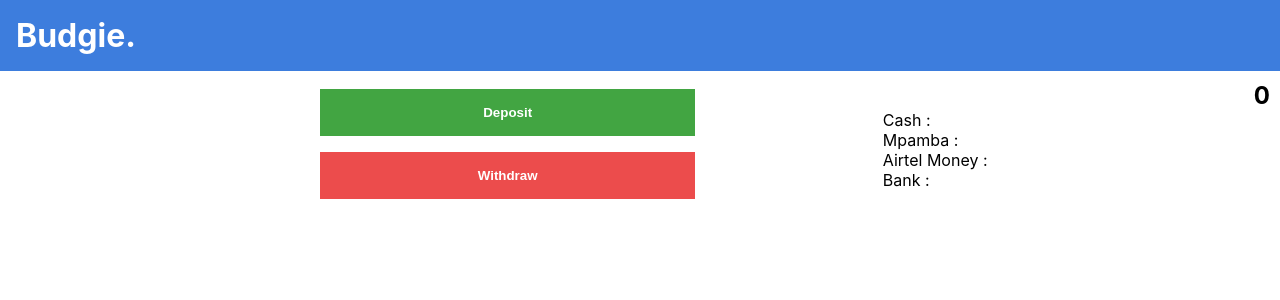
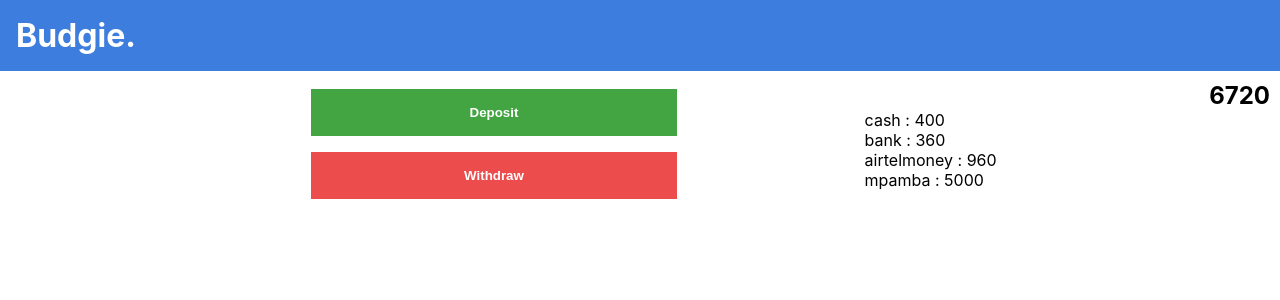
Before and after one commit to Hellie-tenny/budgie, a React (Create React App) app: page / in a window 1280 px wide. Shown: the top 300 px of the page. Built offline with nearby package versions, Linux system fonts and the light colour scheme.

Commit message:
object approach on the move

```diff
--- a/src/App.js
+++ b/src/App.js
@@ -15,12 +15,30 @@ function App() {
   const [balanceList, setBalanceList] = useState([]);
 
   // object approach
-  const pocket = [
-    {cash: 0},
-    {back: 0},
-    {airtelMoney: 0},
-    {Mpamba: 0}
+  const pockets = [
+    {
+      name: "cash",
+      value: 400
+    },
+    {
+      name: "bank",
+      value: 360
+    },
+    {
+      name: "airtelmoney",
+      value: 960
+    },
+    {
+      name: "mpamba",
+      value: 5000
+    }
   ];
+
+  const total = pockets.reduce((acc, pocket) => {
+    return acc + pocket.value;
+  }, 0)
+
+  console.log();
 
   // useEffect(() => {
   //   // setting totalBalacnce
@@ -29,8 +47,8 @@ function App() {
 
   useEffect(() => {
     let total = 0;
-    total = balanceList.reduce((accumulator, currentValue) => accumulator+currentValue, 0);
-    console.log("The fricking total is",total)
+    total = balanceList.reduce((accumulator, currentValue) => accumulator + currentValue, 0);
+    console.log("The fricking total is", total)
     setTotalBalance(total);
   }, [balanceList]);
 
@@ -42,8 +60,7 @@ function App() {
   return (
     <div className="App">
       <Deposit
-        // cashBalance={pocket.cash} setCashBalance={setCashBalance}
-        // bankBalance={bankBalance} setBankBalance={setBankBalance}
+        pockets={pockets}
       />
       <div className="header">
         <h1 id='logo-text'>Budgie.</h1>
@@ -58,13 +75,12 @@ function App() {
 
         </div>
         <div className='grid-item'>
-          <h2 id="balance">{totalBalance}</h2>
+          <h2 id="balance">{total}</h2>
           <div className='pockets'>
             <ul>
-              <li>Cash : {console.log(pocket.cash)}</li>
-              <li>Mpamba : {pocket.cash}</li>
-              <li>Airtel Money : {pocket.cash}</li>
-              <li>Bank : {pocket.cash}</li>
+              {pockets.map(
+                pocket => <li>{pocket.name} : {pocket.value}</li>
+              )}
             </ul>
           </div>
         </div>
--- a/src/components/Deposit.js
+++ b/src/components/Deposit.js
@@ -34,9 +34,9 @@ return (
             <input type='text' onChange={(e) => { setDepositValue(e.target.value) }} placeholder='Amount'></input>
 
             <select value={pocket} onChange={changePocket}>
-                <option value="cash">Cash</option>
-                <option value="bank">Bank</option>
-                <option value="mpamba">Mpamba</option>
+                {props.pockets.map(
+                    pocket => <option value={pocket.name}>{pocket.name}</option>
+                )}
             </select>
 
             <button onClick={deposit}>DEPOSIT</button>
```
